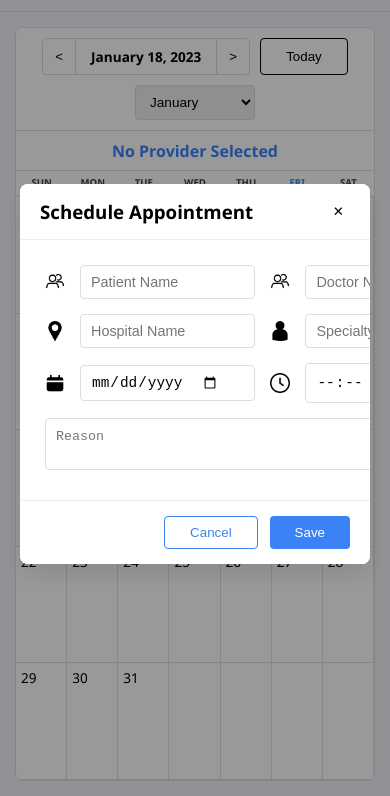
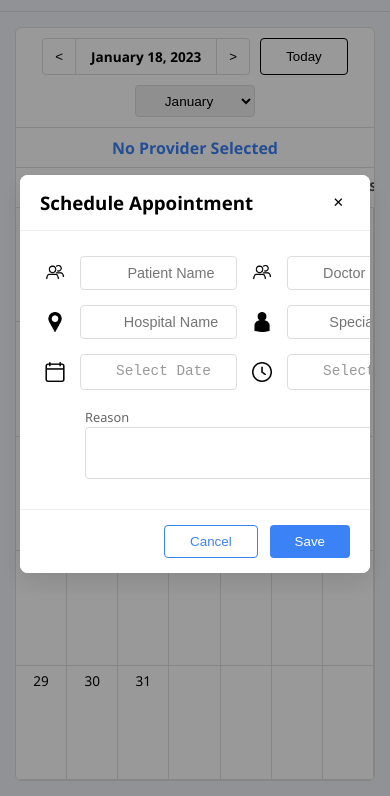
Before and after one commit to Sanjaygithub-87/CAPMIDS_TECHNICAL_TASK, a plain HTML site: page index.html in a window 390 px wide. Both pictures are taken after a click on the button "+ Book Appointment". Shown: the part 48-844 px from the top of the page. Drawn offline with Linux system fonts and the light colour scheme.

Commit message:
Update index.html

```diff
--- a/index.html
+++ b/index.html
@@ -77,21 +77,88 @@
         .day-label.highlight-blue { color: var(--primary-blue); border-bottom: 2px solid var(--primary-blue); }
 
         .grid { display: grid; grid-template-columns: repeat(7, 1fr); grid-template-rows: repeat(5, 1fr); flex: 1; min-height: 400px; }
-        .cell { border-right: 1px solid var(--border-color); border-bottom: 1px solid var(--border-color); padding: 5px; font-size: 0.85rem; overflow-y: auto; }
+        .cell {
+            border-right: 1px solid var(--border-color);
+            border-bottom: 1px solid var(--border-color);
+            padding: 5px;
+            font-size: 0.85rem;
+            overflow-y: auto;
+            display: flex;
+            flex-direction: column;
+            align-items: center;
+        }
+        .cell span { text-align: center; width: 100%; display: block; }
 
         .booked-appt {
             background-color: var(--calendar-green); color: #000; padding: 4px 6px;
             border-radius: 4px; font-size: 10px; margin-top: 5px;
             display: flex; flex-direction: column; gap: 4px; border: 1px solid #6bb86b;
+            width: 100%;
         }
         .appt-header-text { display: flex; align-items: center; gap: 4px; font-weight: 500; }
         .appt-action-icons { display: flex; justify-content: flex-end; gap: 8px; font-size: 11px; padding-top: 2px; }
         .appt-action-icons span { cursor: pointer; }
 
         .dashboard-filters { display: flex; gap: 10px; padding: 15px 20px; align-items: center; border-bottom: 1px solid #eee; flex-wrap: wrap; }
-        .filter-wrapper { position: relative; display: flex; align-items: center; }
-        .filter-icon { position: absolute; left: 10px; width: 14px; height: 14px; pointer-events: none; }
-        .filter-input { padding: 8px 8px 8px 30px; border: 1px solid #ddd; border-radius: 4px; font-size: 0.85rem; width: 180px; }
+
+        .filter-wrapper {
+            position: relative;
+            display: flex;
+            align-items: center;
+        }
+
+        .filter-icon {
+            position: absolute;
+            left: 10px;
+            width: 16px;
+            height: 16px;
+            pointer-events: none;
+            z-index: 5; /* Ensure icon stays above input background */
+        }
+
+        .filter-input {
+            padding-left: 35px;
+            padding-right: 10px;
+            border: 1px solid #ddd;
+            border-radius: 4px;
+            height: 32px;
+            font-size: 0.85rem;
+            outline: none;
+            width: 180px;
+            text-align: center; /* Centers the text inside the input */
+        }
+
+        /* Clean UI logic for Select Date/Time labels */
+        input[type="date"], input[type="time"] {
+            position: relative;
+            color: transparent;
+        }
+        input[type="date"]::before { content: "Select Date"; position: absolute; color: #999; left: 35px; width: 100%; text-align: left; }
+        input[type="time"]::before { content: "Select Time"; position: absolute; color: #999; left: 35px; width: 100%; text-align: left; }
+
+        input[type="date"]:focus, input[type="date"]:valid,
+        input[type="time"]:focus, input[type="time"]:valid {
+            color: var(--text-main);
+        }
+        input[type="date"]:focus::before, input[type="date"]:valid::before,
+        input[type="time"]:focus::before, input[type="time"]:valid::before {
+            display: none;
+        }
+
+        /* Standardize Picker Indicator */
+        input[type="date"]::-webkit-calendar-picker-indicator,
+        input[type="time"]::-webkit-calendar-picker-indicator {
+            background: transparent;
+            bottom: 0;
+            color: transparent;
+            cursor: pointer;
+            height: auto;
+            left: 0;
+            position: absolute;
+            right: 0;
+            top: 0;
+            width: auto;
+        }
 
         .modal-overlay { position: fixed; inset: 0; background: rgba(0,0,0,0.4); display: flex; align-items: center; justify-content: center; z-index: 2000; padding: 20px; }
         .modal { background: #fff; width: 100%; max-width: 600px; border-radius: 8px; box-shadow: 0 10px 25px rgba(0,0,0,0.1); max-height: 90vh; overflow-y: auto; }
@@ -100,9 +167,7 @@
         .field-container { display: flex; align-items: center; gap: 15px; position: relative; }
         .field-icon-wrapper { width: 20px; height: 20px; display: flex; align-items: center; justify-content: center; flex-shrink: 0; }
         .field-icon-wrapper img { max-width: 100%; max-height: 100%; object-fit: contain; }
-        .modal-body input { width: 100%; padding: 8px 35px 8px 10px; border: 1px solid #ddd; border-radius: 4px; outline: none; font-size: 0.9rem; }
-
-        .input-internal-icon { position: absolute; right: 10px; width: 16px; height: 16px; cursor: pointer; opacity: 0.6; }
+        .modal-body input { width: 100%; padding: 8px 10px 8px 35px; border: 1px solid #ddd; border-radius: 4px; outline: none; font-size: 0.9rem; text-align: center; }
 
         .modal-footer { padding: 15px 20px; border-top: 1px solid #eee; display: flex; justify-content: flex-end; gap: 12px; position: sticky; bottom: 0; background: white; }
         .btn-blue { background: var(--primary-blue); color: #fff; border: none; padding: 8px 25px; border-radius: 4px; cursor: pointer; font-weight: 500; white-space: nowrap; }
@@ -114,7 +179,7 @@
         table { width: 100%; border-collapse: collapse; min-width: 600px; }
         th { text-align: left; padding: 12px 15px; background: #f8fafc; border-bottom: 1px solid #ddd; font-size: 0.8rem; }
         td { padding: 10px 15px; border-bottom: 1px solid #eee; font-size: 0.85rem; }
-        .action-icon { width: 16px; height: 16px; cursor: pointer; object-fit: contain; }
+        .action-icon { width: 18px; height: 18px; cursor: pointer; object-fit: contain; }
         .icon-blue { filter: invert(48%) sepia(79%) saturate(2476%) hue-rotate(202deg) brightness(101%) contrast(92%); }
 
         .hidden { display: none !important; }
@@ -125,10 +190,8 @@
         @media (max-width: 768px) {
             .sidebar { position: fixed; left: -220px; height: 100%; }
             .sidebar.active-mobile { left: 0; box-shadow: 5px 0 15px rgba(0,0,0,0.1); }
-            .sidebar.collapsed { left: -70px; }
             .modal-body { grid-template-columns: 1fr; gap: 15px; }
             .calendar-nav { justify-content: center; }
-            .day-label { font-size: 0.6rem; padding: 5px; }
         }
     </style>
 </head>
@@ -206,15 +269,19 @@
                         <img src="./Asserts/search-interface-symbol.png" class="filter-icon">
                         <input type="text" id="search-d" class="filter-input" placeholder="Doctor Search">
                     </div>
+
                     <div class="filter-wrapper">
-                        <img src="./Asserts/calendar-silhouette.png" class="filter-icon">
+                        <img src="./Asserts/calendar.png" class="filter-icon">
                         <input type="date" id="d-start" class="filter-input">
                     </div>
+
                     <p style="margin:0; text-align:center;">-</p>
+
                     <div class="filter-wrapper">
-                        <img src="./Asserts/calendar-silhouette.png" class="filter-icon">
+                        <img src="./Asserts/calendar.png" class="filter-icon">
                         <input type="date" id="d-end" class="filter-input">
                     </div>
+
                     <button class="btn-blue" onclick="renderDashboard()">Update</button>
                 </div>
                 <div class="appt-details-container">
@@ -258,7 +325,7 @@
                         <input type="text" id="in-s" placeholder="Specialty">
                     </div>
                     <div class="field-container">
-                        <div class="field-icon-wrapper"><img src="./Asserts/calendar-silhouette.png" alt="Date"></div>
+                        <div class="field-icon-wrapper"><img src="./Asserts/calendar.png" alt="Date"></div>
                         <input type="date" id="in-date" required>
                     </div>
                     <div class="field-container">
@@ -266,7 +333,8 @@
                         <input type="time" id="in-time" required>
                     </div>
                     <div style="grid-column: span 2;">
-                        <textarea id="in-r" style="width: 100%; border: 1px solid #ddd; border-radius: 4px; padding: 10px;" rows="2" placeholder="Reason"></textarea>
+                        <label style="font-size: 0.8rem; color:#666; margin-left: 40px;">Reason</label>
+                        <textarea id="in-r" style="width: calc(100% - 40px); margin-left: 40px; border: 1px solid #ddd; border-radius: 4px; padding: 10px;" rows="2"></textarea>
                     </div>
                 </div>
                 <div class="modal-footer">
@@ -306,6 +374,7 @@
             document.getElementById('page-' + tab).classList.add('active');
             document.getElementById('nav-' + tab).classList.add('active');
             document.getElementById('sidebar').classList.remove('active-mobile');
+            if(tab === 'dashboard') renderDashboard();
         }
 
         function updateDocLabel() {
@@ -323,11 +392,11 @@
             const header = document.getElementById('calendar-header');
             grid.innerHTML = ''; header.innerHTML = '';
 
-            const days = ['SUN', 'MON', 'TUE', 'WED', 'THU', 'FRI', 'SAT'];
+            const days = ['SUNDAY', 'MONDAY', 'TUESDAY', 'WEDNESDAY', 'THURSDAY', 'FRIDAY', 'SATURDAY'];
             days.forEach(d => {
                 const dayLabel = document.createElement('div');
                 dayLabel.className = 'day-label';
-                if (d === 'FRI') dayLabel.classList.add('highlight-blue');
+                if (d === 'FRIDAY') dayLabel.classList.add('highlight-blue');
                 dayLabel.innerText = d;
                 header.appendChild(dayLabel);
             });
@@ -335,7 +404,6 @@
             const monthNames = ["January", "February", "March", "April", "May", "June", "July", "August", "September", "October", "November", "December"];
             document.getElementById('month-display').innerText = `${monthNames[viewDate.getMonth()]} ${viewDate.getDate()}, ${viewDate.getFullYear()}`;
 
-            // Sync the dropdown selection with viewDate
             document.getElementById('month-select').value = viewDate.getMonth();
 
             const firstDay = new Date(viewDate.getFullYear(), viewDate.getMonth(), 1).getDay();
@@ -390,14 +458,29 @@
                     <td>${a.date.split('-').reverse().join('/')}</td>
                     <td style="color:var(--primary-blue)">${a.timeRange}</td>
                     <td>
-                        <button onclick="editAppt(${realIdx})">✎</button>
-                        <button onclick="deleteAppt(${realIdx})">🗑</button>
+                        <img src="./Asserts/edit-text.png" class="action-icon icon-blue" onclick="editAppt(${realIdx})" style="margin-right:12px;">
+                        <img src="./Asserts/delete.png" class="action-icon" onclick="deleteAppt(${realIdx})">
                     </td>
                 </tr>`;
             });
         }
 
-        function deleteAppt(idx) { if(confirm('Delete?')) { appointments.splice(idx, 1); save(); } }
+        function editAppt(idx) {
+            const a = appointments[idx];
+            document.getElementById('modal-title').innerText = "Edit Appointment";
+            document.getElementById('edit-idx').value = idx;
+            document.getElementById('in-p').value = a.patient;
+            document.getElementById('in-d').value = a.doctor;
+            document.getElementById('in-h').value = a.hospital;
+            document.getElementById('in-s').value = a.specialty;
+            document.getElementById('in-date').value = a.date;
+            document.getElementById('in-time').value = a.rawTime;
+            document.getElementById('in-r').value = a.reason;
+            document.getElementById('modal-overlay').classList.remove('hidden');
+        }
+
+        function deleteAppt(idx) { if(confirm('Are you sure you want to delete this appointment?')) { appointments.splice(idx, 1); save(); } }
+
         function save() {
             localStorage.setItem('cap_data', JSON.stringify(appointments));
             renderCalendar(); renderDashboard(); updateDocLabel();
```
